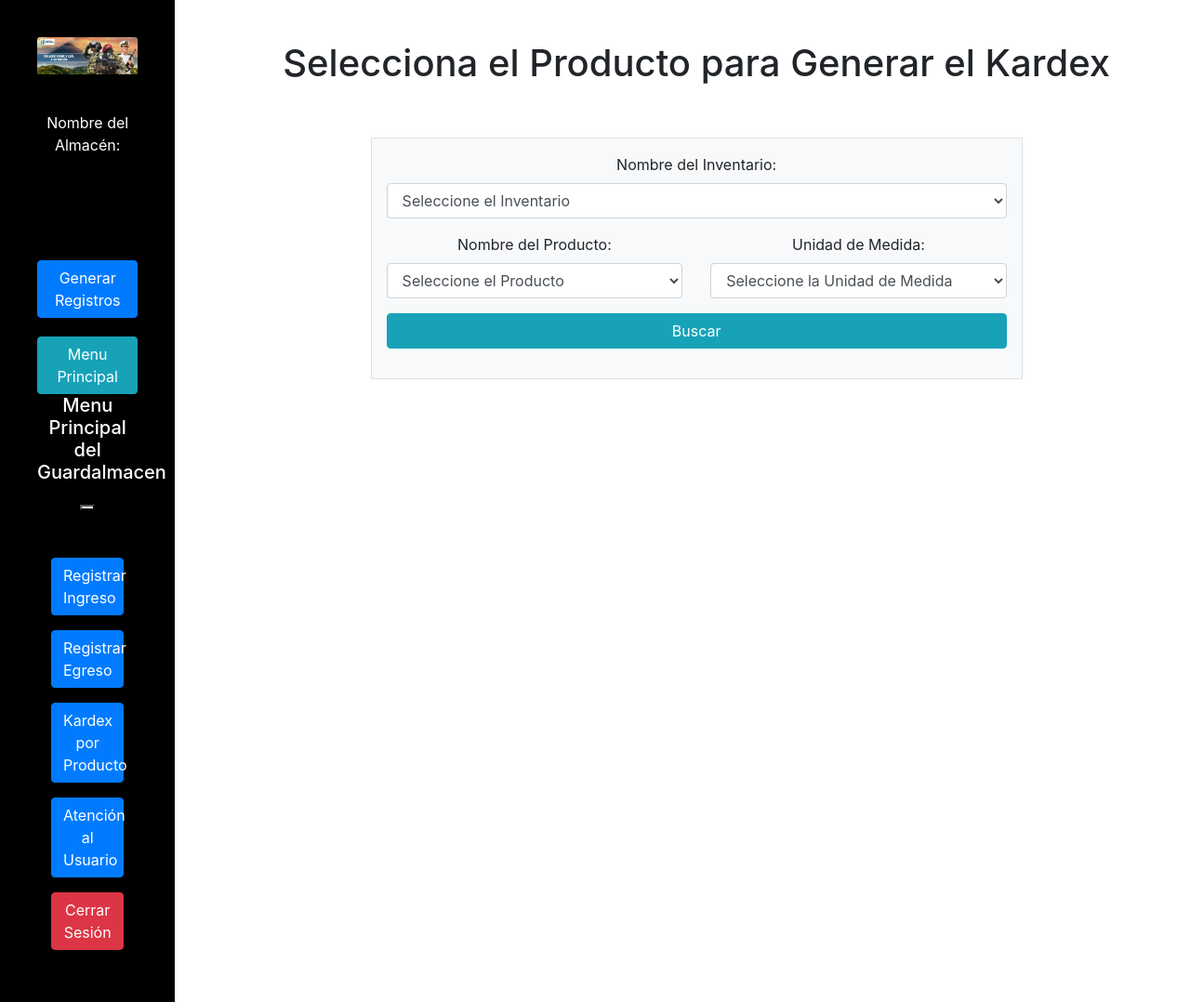
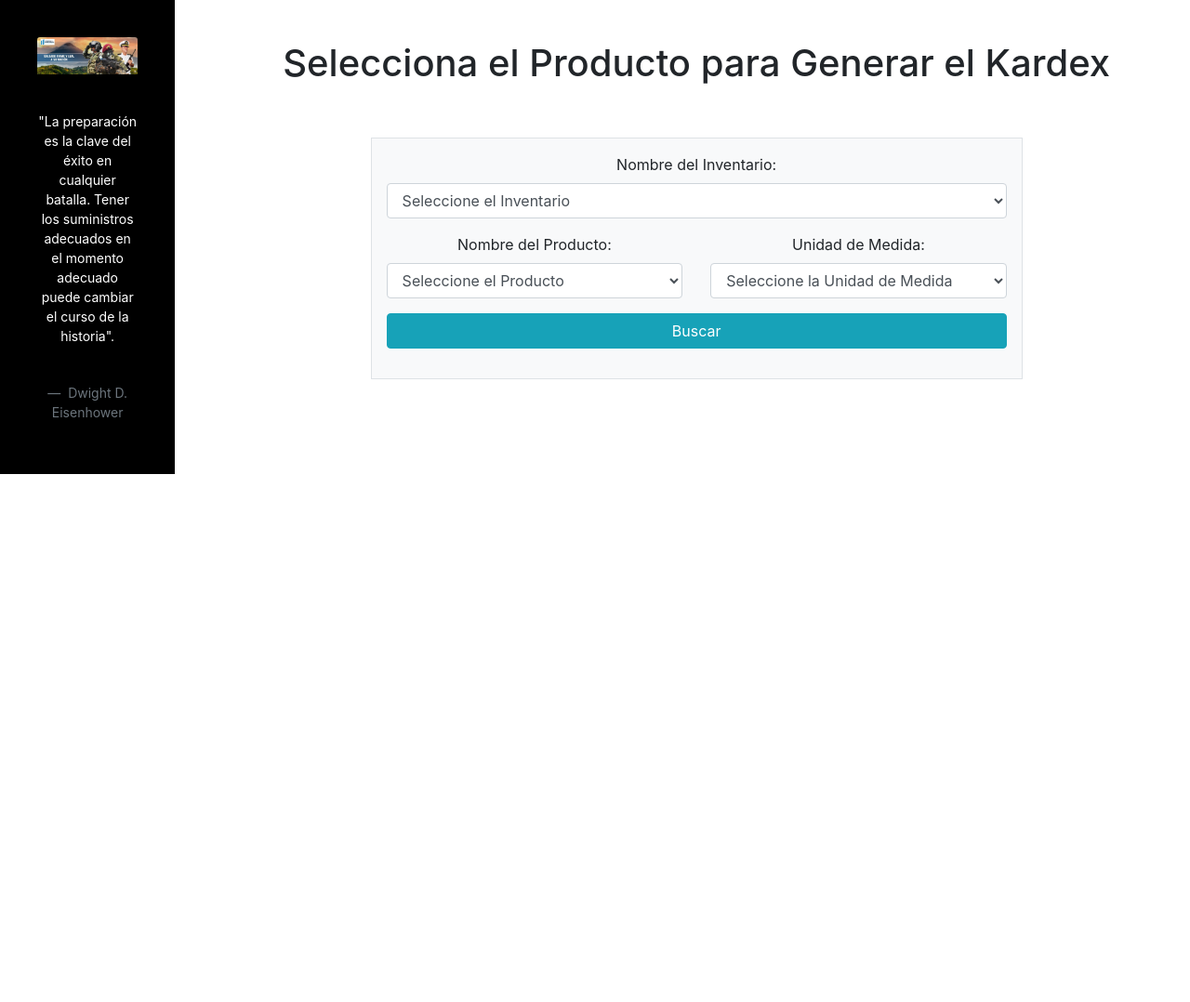
Before and after one commit to developgt/control_inventario, a PHP site: template views/kardex/index.php in a window 1280 px wide. Shown: the whole page at 93% size. After the commit the page ends 510 px from the top, so only its background shows below. Run offline with PHP 8.4, Linux system fonts and the light colour scheme; the template is opened without the code that fills it, so the values that code supplies are empty; some libraries are stand-ins or nearby versions.

Commit message:
completar el form

```diff
--- a/public/index.php
+++ b/public/index.php
@@ -107,7 +107,6 @@ $router->get('/guardalmacen', [GuardalmacenController::class, 'index']);
 $router->get('/API/guardalmacen/buscar', [GuardalmacenController::class, 'buscarAlmacen']);
 
 $router->get('/kardex', [KardexController::class, 'index']);
-$router->get('/API/kardex/buscar', [KardexController::class, 'buscarProducto']);
-
+$router->get('/API/kardex/buscar', [KardexController::class, 'buscarAlmacen']);
 // Comprueba y valida las rutas, que existan y les asigna las funciones del Controlador
 $router->comprobarRutas();
--- a/views/kardex/index.php
+++ b/views/kardex/index.php
@@ -22,6 +22,10 @@
       font-size: 14px;
     }
 
+    .small {
+  font-size: 14px;
+  margin-bottom: 5vh;
+}
 
 </style>
 <body>
@@ -33,50 +37,16 @@
         <img id="fotoUsuario" class="card-img-top" src="./images/header.jpg" alt="header">
         <br><br>
         <p class="card-text fw-bold"> <?= $usuario['grado'] .' '. $usuario['nombre'] ?> </p>
-                <p>Nombre del Almacén:</p>
+        <p class="card-text fw-bold"> <?= $usuario['empleo'] ?> </p>
         <figure>
-                <p id="nombreAlmacen"></p>
+        <blockquote id='miBloqueCita' class="blockquote small">
+        "La preparación es la clave del éxito en cualquier batalla.
+        Tener los suministros adecuados en el momento adecuado puede cambiar el curso de la historia".
+        </blockquote>
+          <figcaption class="blockquote-footer text-muted">
+            Dwight D. Eisenhower
+                </figcaption>
         </figure>
-                <br><br><br><br>
-                    <button class="btn btn-primary btn-block" type="button" data-bs-toggle="offcanvas" data-bs-target="#offcanvasRight" aria-controls="offcanvasRight" >Generar Registros </button>
-                    <a  href="/control_inventario/"><button class="btn btn-info btn-block"  style="margin-top: 20px;"> Menu Principal</button></a>
-                    <div class="offcanvas offcanvas-end" tabindex="-1" id="offcanvasRight" aria-labelledby="offcanvasRightLabel">
-                          <div class="offcanvas-header">
-                            <h5 class="offcanvas-title" id="offcanvasRightLabel">Menu Principal del Guardalmacen</h5>
-                            <button type="button" class="btn-close" data-bs-dismiss="offcanvas" aria-label="Close"></button>
-                          </div>
-                      <div class="offcanvas-body">
-                          <div class="container mt-5">
-                            <div class="row">
-                              <div class="col-md-12 mb-3">
-                                <button class="btn btn-primary btn-block" type="button">
-                                  <i class="bi bi-plus"></i> Registrar Ingreso
-                                </button>
-                              </div>
-                              <div class="col-md-12 mb-3">
-                                <button class="btn btn-primary btn-block" type="button">
-                                  <i class="bi bi-arrow-down-left"></i> Registrar Egreso
-                                </button>
-                              </div>
-                              <div class="col-md-12 mb-3">
-                                <a href="/control_inventario/kardex"><button class="btn btn-primary btn-block" type="button" >
-                                <i class="bi bi-archive" ></i> Kardex por Producto
-                                </button></a>
-                              </div>
-                              <div class="col-md-12 mb-3">
-                                <button class="btn btn-primary btn-block" type="button">
-                                  <i class="bi bi-person"></i> Atención al Usuario
-                                </button>
-                              </div>
-                              <div class="col-md-12 mb-3">
-                                <button class="btn btn-danger btn-block" type="button">
-                                  <i class="bi bi-door-closed"></i> Cerrar Sesión
-                                </button>
-                              </div>
-                          </div>
-                      </div>
-                    </div>
-              </div>
       </div>
         </div>
     </div>
@@ -91,8 +61,8 @@
     <form class="col-lg-8 border bg-light p-3" id="formularioKardex">
         <div class="row mb-3">
             <div class="col">
-                <label for="kardex_producto">Nombre del Inventario:</label>
-                <select name="kardex_producto" id="kardex_producto" class="form-control">
+                <label for="kardex_almacen">Nombre del Inventario:</label>
+                <select name="kardex_almacen" id="kardex_almacen" class="form-control">
                     <option value="">Seleccione el Inventario</option>
                 </select>
             </div>
@@ -105,8 +75,8 @@
                 </select>
             </div>
             <div class="col">
-                <label for="kardex_producto">Unidad de Medida:</label>
-                <select name="kardex_producto" id="kardex_producto" class="form-control">
+                <label for="kardex_medida">Unidad de Medida:</label>
+                <select name="kardex_medida" id="kardex_medida" class="form-control">
                     <option value="">Seleccione la Unidad de Medida</option>
                 </select>
             </div>
--- a/webpack.config.js
+++ b/webpack.config.js
@@ -16,7 +16,7 @@ module.exports = {
     'js/movegreso/index' : './src/js/movegreso/index.js',
     'js/gestion/index' : './src/js/gestion/index.js',
     'js/guardalmacen/index' : './src/js/guardalmacen/index.js',
-    'js/kardex/index' : './src/js/kardex/index.js',
+    'js/kardex/index' : './src/js/kardex/index.js'
 
   },
   output: {
```
Also changed, not shown: controllers/KardexController.php (+34 -32 lines), src/js/kardex/index.js (+106 -20 lines). Lines whose indentation alone changed are shown as unchanged.
